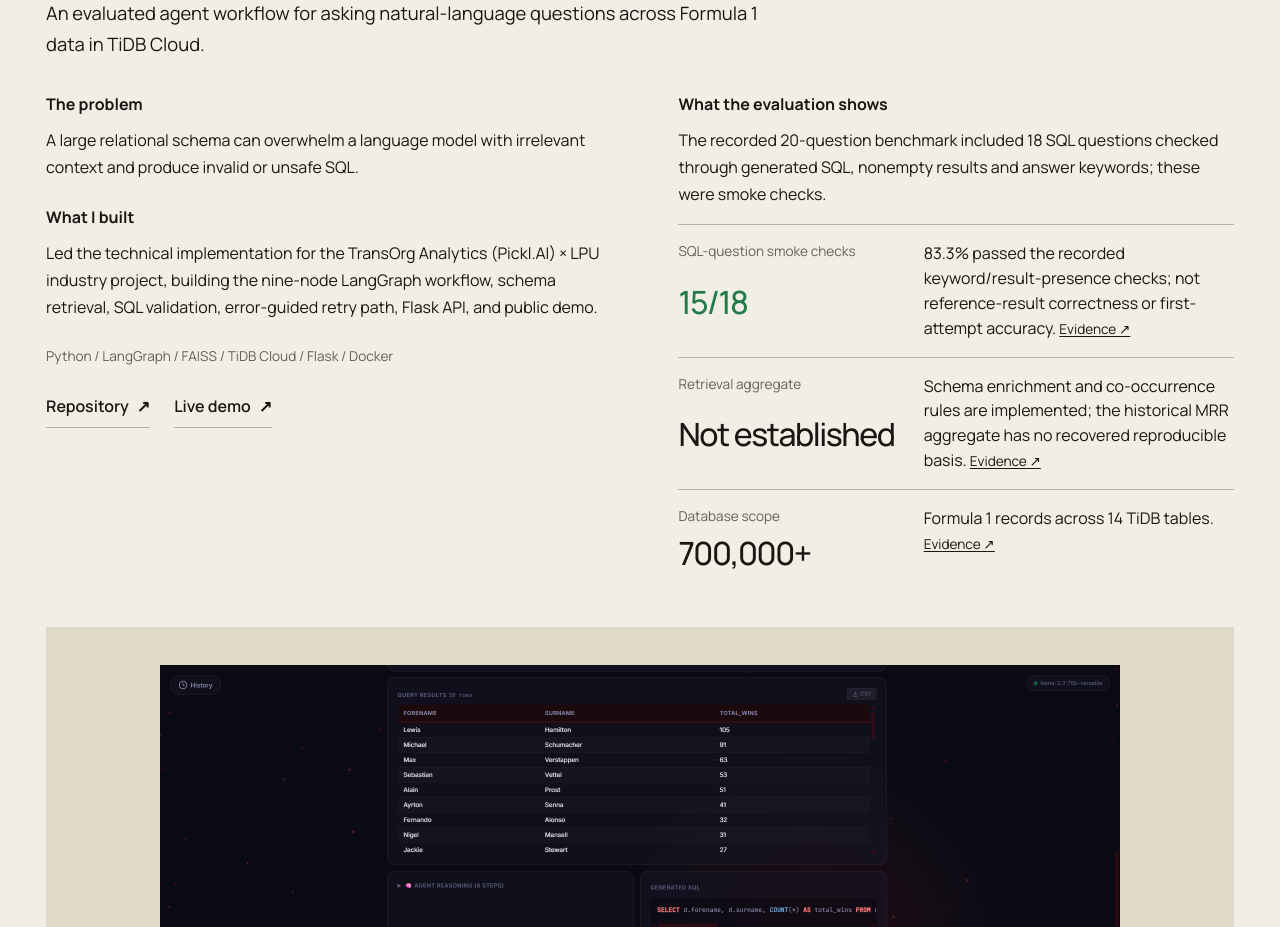
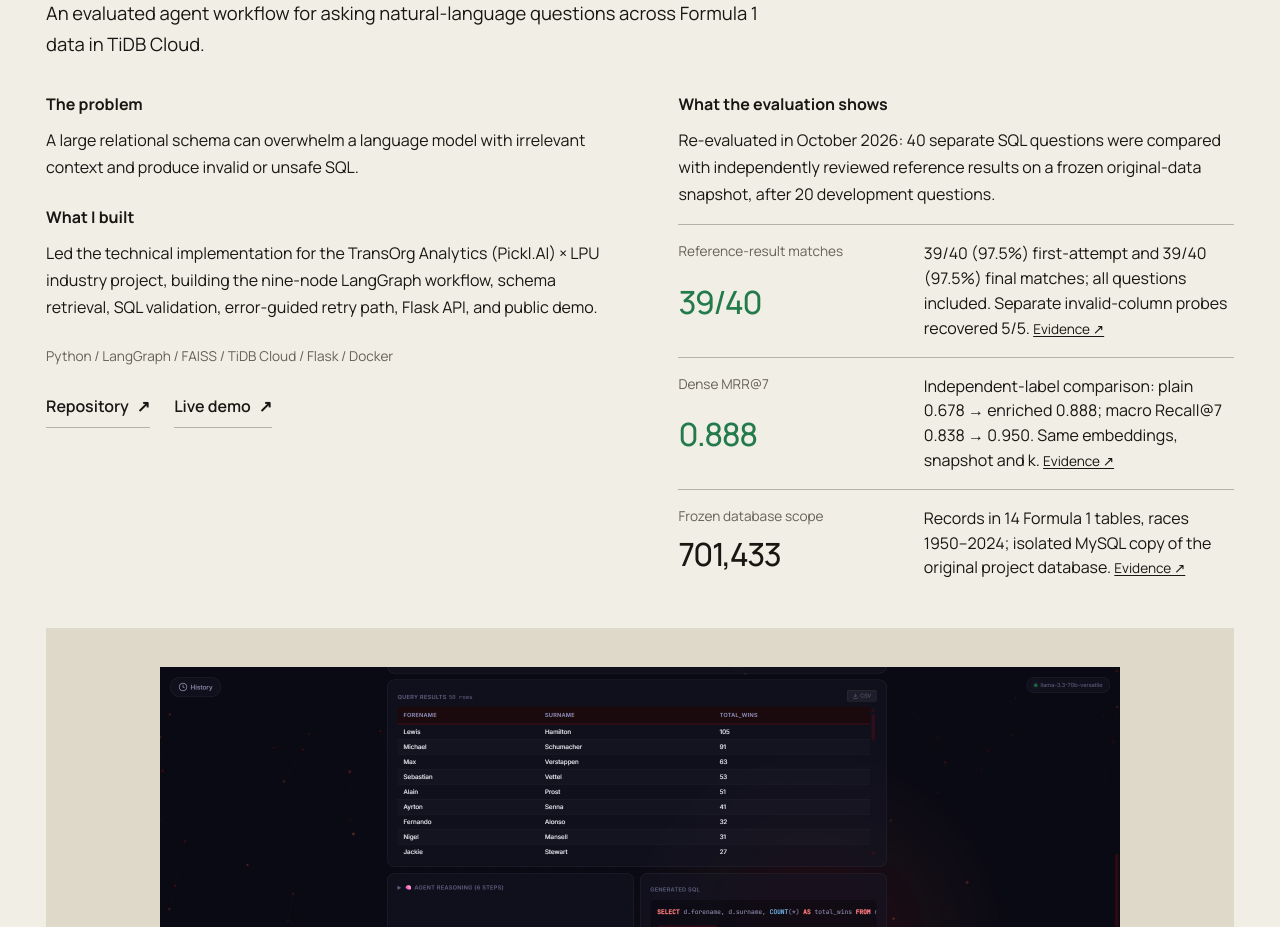
Before and after one commit to Venkateswara-Sahu/portfolio, a Next.js app: page / in a window 1280 px wide. Shown: the part 2880-3807 px from the top of the page. Built offline with nearby package versions, Linux system fonts and the light colour scheme.

Commit message:
Sync F1 measured evaluation and verified one-page resume

```diff
--- a/src/components/projects/CaseStudy.tsx
+++ b/src/components/projects/CaseStudy.tsx
@@ -3,7 +3,7 @@
 import { ProjectVisual } from "@/components/visuals/ProjectVisual";
 
 const measuredResults = new Set([
-  "SQL-question smoke checks", "OCR processing",
+  "Reference-result matches", "Dense MRR@7", "OCR processing",
 ]);
 
 export function ProjectLinks({ links }: { links: PortfolioLink[] }) {
--- a/src/data/portfolio.ts
+++ b/src/data/portfolio.ts
@@ -189,30 +189,30 @@
       ],
       evaluation: {
         summary:
-          "The recorded 20-question benchmark included 18 SQL questions checked through generated SQL, nonempty results and answer keywords; these were smoke checks.",
+          "Re-evaluated in October 2026: 40 separate SQL questions were compared with independently reviewed reference results on a frozen original-data snapshot, after 20 development questions.",
         metrics: [
           {
-            label: "SQL-question smoke checks",
-            value: "15/18",
-            context: "83.3% passed the recorded keyword/result-presence checks; not reference-result correctness or first-attempt accuracy.",
-            evidenceHref: links.f1Repository,
+            label: "Reference-result matches",
+            value: "39/40",
+            context: "39/40 (97.5%) first-attempt and 39/40 (97.5%) final matches; all questions included. Separate invalid-column probes recovered 5/5.",
+            evidenceHref: "https://github.com/Venkateswara-Sahu/AI_Powered_Text-to-SQL_RAG_Chatbot/blob/f627442cacb4ee9c3c0b504b0d5fa1ffebc539b5/docs/evaluation/results.md",
           },
           {
-            label: "Retrieval aggregate",
-            value: "Not established",
-            context: "Schema enrichment and co-occurrence rules are implemented; the historical MRR aggregate has no recovered reproducible basis.",
-            evidenceHref: links.f1Repository,
+            label: "Dense MRR@7",
+            value: "0.888",
+            context: "Independent-label comparison: plain 0.678 → enriched 0.888; macro Recall@7 0.838 → 0.950. Same embeddings, snapshot and k.",
+            evidenceHref: "https://github.com/Venkateswara-Sahu/AI_Powered_Text-to-SQL_RAG_Chatbot/blob/f627442cacb4ee9c3c0b504b0d5fa1ffebc539b5/docs/evaluation/results.md",
           },
           {
-            label: "Database scope",
-            value: "700,000+",
-            context: "Formula 1 records across 14 TiDB tables.",
-            evidenceHref: links.f1Repository,
+            label: "Frozen database scope",
+            value: "701,433",
+            context: "Records in 14 Formula 1 tables, races 1950–2024; isolated MySQL copy of the original project database.",
+            evidenceHref: "https://github.com/Venkateswara-Sahu/AI_Powered_Text-to-SQL_RAG_Chatbot/blob/f627442cacb4ee9c3c0b504b0d5fa1ffebc539b5/docs/evaluation/results.md",
           },
         ],
       },
       limitations:
-        "The historical evaluator read the wrong retry-trace field, so recorded zero counts cannot establish whether retries occurred. Retrieval diagnostics use generated SQL as a relevance proxy. No live reliability, independent SQL accuracy or production deployment is claimed.",
+        "Small authored F1 study with related development/evaluation query patterns, not general SQL accuracy. Runtime diagnostics remain generated-SQL proxies. Controlled probes do not estimate natural retry recovery; latency includes free-tier pacing. Production TiDB grants, multi-user access and deployment readiness remain separate requirements.",
       stack: [
         "Python",
         "LangGraph",
```
Also changed, not shown: 2 other files (tests, documents, lock files or other folders).
